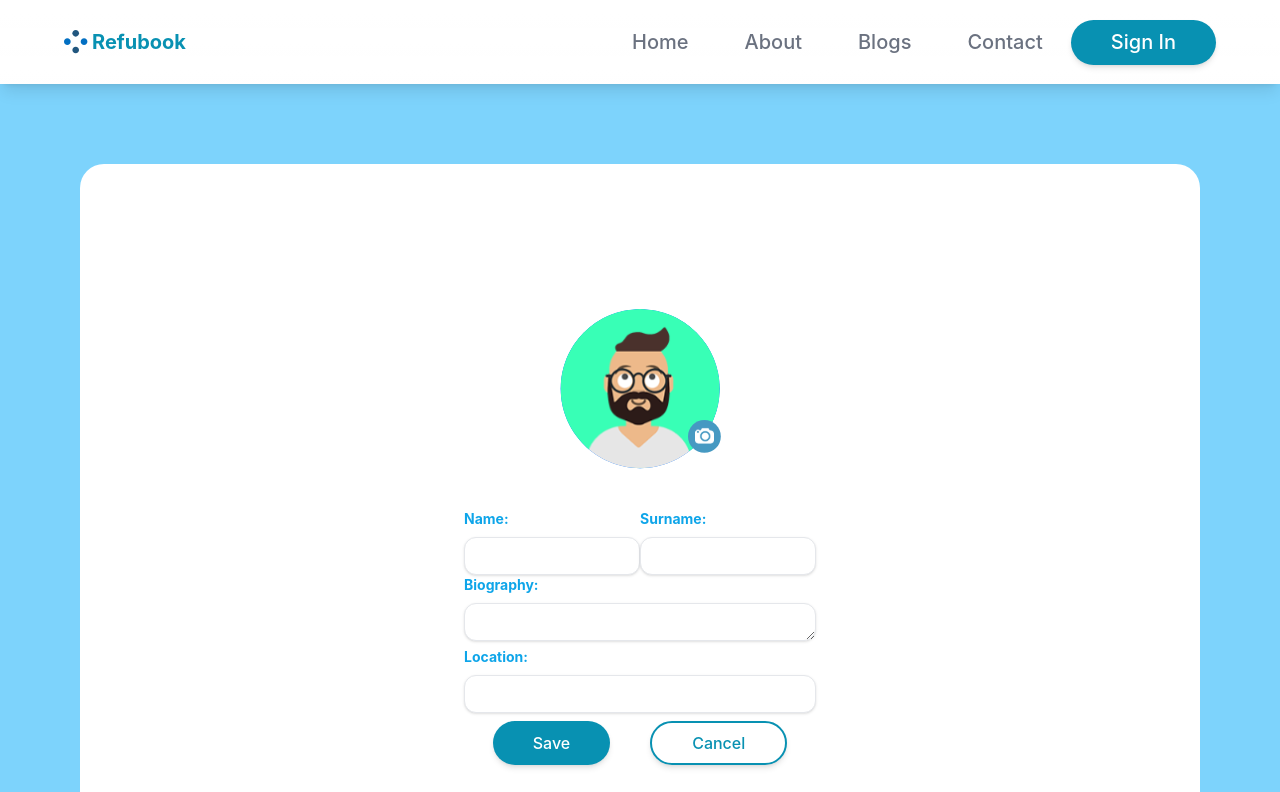
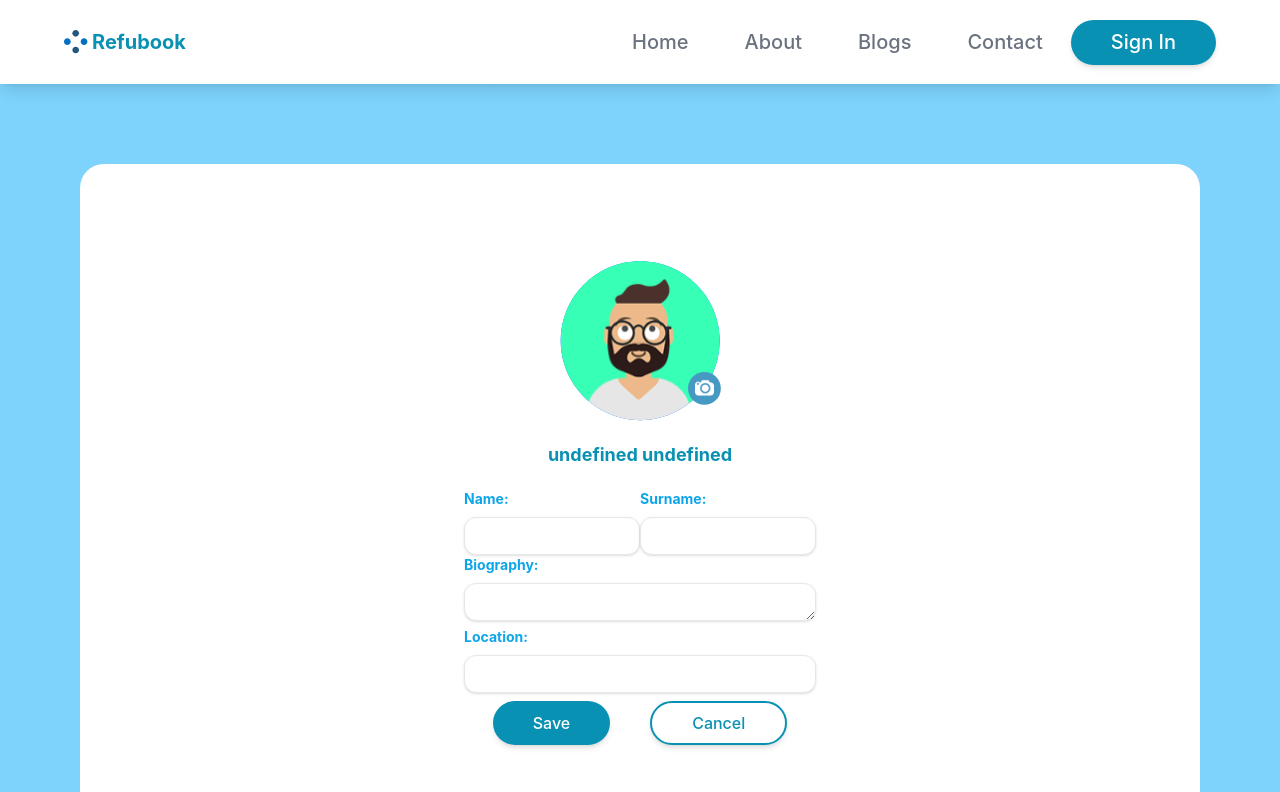
Before and after one commit to Recoded-Spark-Turkey-2022/The-Incredibles, a React (Create React App) app: page /myaccount/myaccountdetails in a window 1280 px wide. Shown: the top 792 px of the page. Built offline with nearby package versions, Linux system fonts and the light colour scheme; no server answers; the database is empty.

Commit message:
Style: fix username style and padding

```diff
--- a/src/pages/UserProfile/MyAccount/index.jsx
+++ b/src/pages/UserProfile/MyAccount/index.jsx
@@ -65,10 +65,10 @@ function MyAccount() {
                   : User
               }
             />
-            <h2 className="p-5 font-bold text-lg">
-              {user.username
-                ? user.username + user.usersurname
-                : user.displayName}
+            <h2 className="p-5 font-bold text-lg text-cyan-600">
+              {user.username + ' ' + user.usersurname ||
+                user.displayName ||
+                'User Name'}
             </h2>
           </div>
           <div>
--- a/src/pages/UserProfile/MyAccountDetails/index.jsx
+++ b/src/pages/UserProfile/MyAccountDetails/index.jsx
@@ -48,7 +48,7 @@ function MyAccountDetails() {
   return (
     <section name="myaccountdetails" className="bg-sky-300 lg:p-20 max-lg:p-5">
       <div className="bg-white rounded-3xl">
-        <div className="lg:p-28 max-lg:p-3">
+        <div className="lg:px-28 lg:py-16 max-lg:p-3">
           <form onSubmit={handleSubmit} className="lg:mx-40 lg:px-28">
             <Popover placement="top">
               <PopoverHandler className="relative">
@@ -85,10 +85,11 @@ function MyAccountDetails() {
                 />
               </PopoverContent>
             </Popover>
-            <h2 className="p-5 font-bold text-lg text-center">
+            <h2 className="p-5 font-bold text-lg text-center text-cyan-600">
               {' '}
-              {user.username ? user.username : ''}{' '}
-              {user.usersurname ? user.usersurname : ''}{' '}
+              {user.username + ' ' + user.usersurname ||
+                user.displayName ||
+                'User Name'}
             </h2>
             <div
               name="usernameholder"
@@ -178,7 +179,6 @@ function MyAccountDetails() {
               </button>
             </div>
           </form>
-          <div></div>
         </div>
       </div>
     </section>
```
